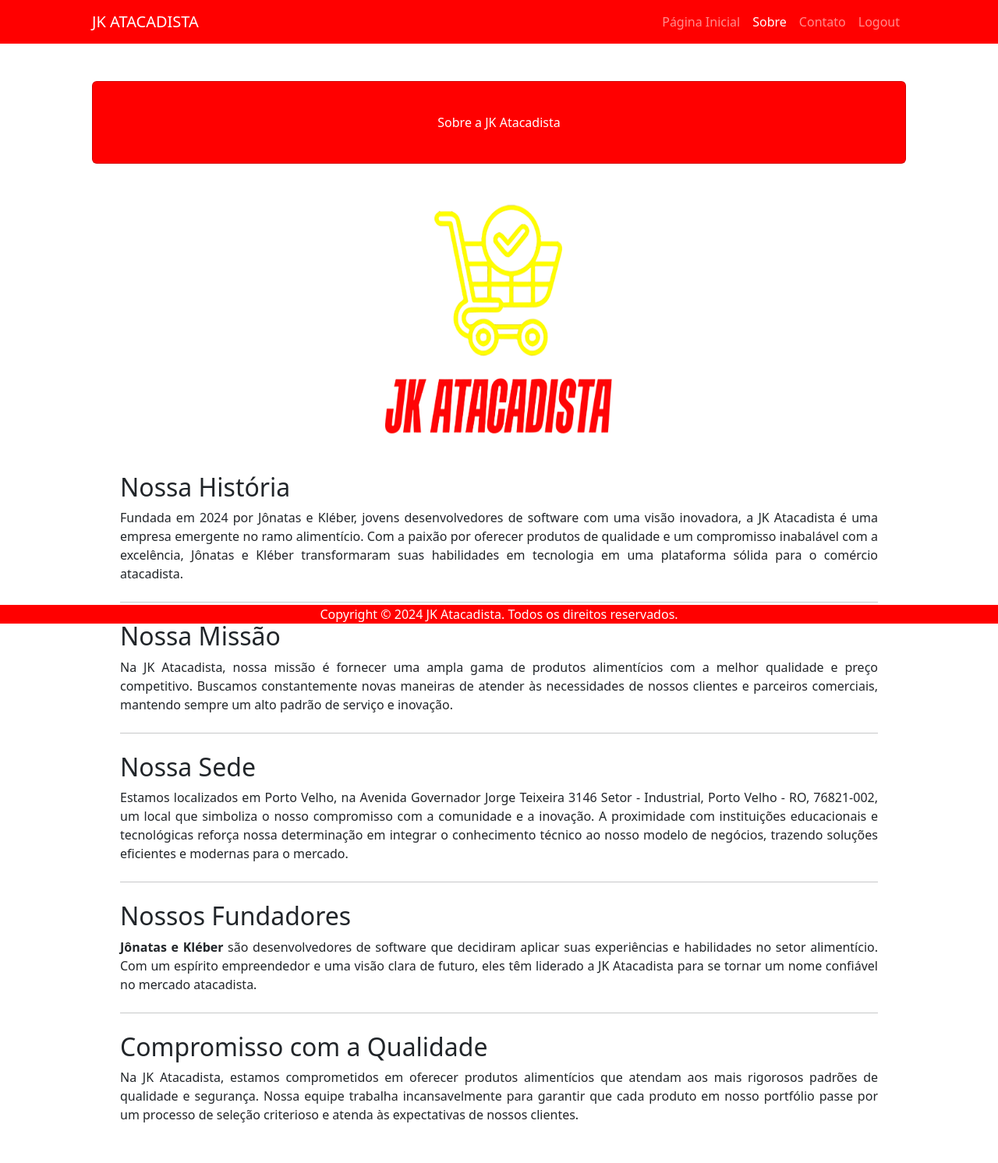
After one commit to jon4t4s/jk_atacadista, a Django app: page /sobre/ in a window 1280 px wide. The commit adds this page. Shown: the whole page at 78% size. Run offline with Django 5.2, Linux system fonts and the light colour scheme; a user stored in the database is signed in.

Commit message:
Desde a madrugada - 150924

```diff
--- a/usuarios/templates/usuarios/alterar.html
+++ b/usuarios/templates/usuarios/alterar.html
@@ -3,6 +3,12 @@
 {% block aba %}Alterar Notas{% endblock %}
 
 {% block titulo %}Alterar Notas{% endblock %}
+
+{% if error_message %}
+    <div class="alert alert-danger alert-dismissible fade show" role="alert">
+        {{ error_message }}
+    </div>
+{% endif %}
 
 {% block conteudo %}
 <h3>Alteração de Notas Registradas</h3>
--- a/usuarios/templates/usuarios/base.html
+++ b/usuarios/templates/usuarios/base.html
@@ -11,25 +11,25 @@
 </head>
 
 <body>
-
+    {% block navbar %}
     <!-- Responsive navbar-->
     <nav class="navbar navbar-expand-lg navbar-dark" style="background-color:  #ff0000;">
         <div class="container px-5">
-            <a class="navbar-brand" href="{% url 'home' %}">Diário de Notas</a>
+            <a class="navbar-brand" href="{% url 'home' %}">JK ATACADISTA</a>
             <button class="navbar-toggler" type="button" data-bs-toggle="collapse"
                 data-bs-target="#navbarSupportedContent" aria-controls="navbarSupportedContent" aria-expanded="false"
                 aria-label="Toggle navigation"><span class="navbar-toggler-icon"></span></button>
             <div class="collapse navbar-collapse" id="navbarSupportedContent">
                 <ul class="navbar-nav ms-auto mb-2 mb-lg-0">
-                    <li class="nav-item"><a class="nav-link active" aria-current="page" href="{% url 'home' %}">Página
-                            Inicial</a></li>
-                    <li class="nav-item"><a class="nav-link" href="#!">Sobre</a></li>
-                    <li class="nav-item"><a class="nav-link" href="#!">Contato</a></li>
+                    <li class="nav-item"><a class="nav-link" aria-current="page" href="{% url 'home' %}">Página Inicial</a></li>
+                    <li class="nav-item"><a class="nav-link" href="{% url 'sobre' %}">Sobre</a></li>
+                    <li class="nav-item"><a class="nav-link" href="{% url 'contato' %}">Contato</a></li>
                     <li class="nav-item"><a class="nav-link" href="{% url 'logout' %}">Logout</a></li>
                 </ul>
             </div>
         </div>
     </nav>
+    {% endblock %}
     <!-- Page Content-->
     <div class="container px-4 px-lg-5">
 
@@ -82,7 +82,7 @@
     <!-- Footer-->
     <footer class="fixed-bottom" style="background-color: #ff0000;">
         <div class="container px-4 px-lg-5">
-            <p class="m-0 text-center text-white">Copyright &copy; Diário de Notas 2024</p>
+            <p class="m-0 text-center text-white">Copyright &copy; 2024 JK Atacadista. Todos os direitos reservados.</p>
         </div>
     </footer>
     <!-- Bootstrap core JS-->
--- a/usuarios/templates/usuarios/editar.html
+++ b/usuarios/templates/usuarios/editar.html
@@ -3,6 +3,12 @@
 {% block aba %}Editar Notas{% endblock %}
 
 {% block titulo %}Editar Notas{% endblock %}
+
+{% if error_message %}
+    <div class="alert alert-danger alert-dismissible fade show" role="alert">
+        {{ error_message }}
+    </div>
+{% endif %}
 
 {% block conteudo %}
 <h3>Edição da nota selecionada</h3>
--- a/usuarios/templates/usuarios/excluir.html
+++ b/usuarios/templates/usuarios/excluir.html
@@ -3,6 +3,12 @@
 {% block aba %}Excluir Notas{% endblock %}
 
 {% block titulo %}Excluir Notas{% endblock %}
+
+{% if error_message %}
+    <div class="alert alert-danger alert-dismissible fade show" role="alert">
+        {{ error_message }}
+    </div>
+{% endif %}
 
 {% block conteudo %}
 <h3>Exclusão da Nota Selecionada</h3>
--- a/usuarios/templates/usuarios/lancar.html
+++ b/usuarios/templates/usuarios/lancar.html
@@ -3,6 +3,12 @@
 {% block aba %}Lançar Notas{% endblock %}
 
 {% block titulo %}Lançar Notas{% endblock %}
+
+{% if error_message %}
+    <div class="alert alert-danger alert-dismissible fade show" role="alert">
+        {{ error_message }}
+    </div>
+{% endif %}
 
 {% block conteudo %}
 <h3>Cadastro de Notas</h3>
--- /dev/null
+++ b/usuarios/templates/usuarios/sobre.html
@@ -0,0 +1,97 @@
+{% extends 'usuarios/base.html' %}
+
+{% load static %}
+
+{% block aba %}Sobre{% endblock %}
+{% block navbar %}
+    <!-- Responsive navbar-->
+    <nav class="navbar navbar-expand-lg navbar-dark" style="background-color:  #ff0000;">
+        <div class="container px-5">
+            <a class="navbar-brand" href="{% url 'home' %}">JK ATACADISTA</a>
+            <button class="navbar-toggler" type="button" data-bs-toggle="collapse"
+                data-bs-target="#navbarSupportedContent" aria-controls="navbarSupportedContent" aria-expanded="false"
+                aria-label="Toggle navigation"><span class="navbar-toggler-icon"></span></button>
+            <div class="collapse navbar-collapse" id="navbarSupportedContent">
+                <ul class="navbar-nav ms-auto mb-2 mb-lg-0">
+                    <li class="nav-item"><a class="nav-link" aria-current="page" href="{% url 'home' %}">Página Inicial</a></li>
+                    <li class="nav-item"><a class="nav-link active" href="{% url 'sobre' %}">Sobre</a></li>
+                    <li class="nav-item"><a class="nav-link" href="{% url 'contato' %}">Contato</a></li>
+                    <li class="nav-item"><a class="nav-link" href="{% url 'logout' %}">Logout</a></li>
+                </ul>
+            </div>
+        </div>
+    </nav>
+{% endblock %}
+
+{% if error_message %}
+    <div class="alert alert-danger alert-dismissible fade show" role="alert">
+        {{ error_message }}
+    </div>
+{% endif %}
+
+{% block titulo %}Sobre a JK Atacadista{% endblock %}
+
+{% block conteudo %}
+
+<style>
+    .image-container img:hover {
+        transition: transform 0.3s ease-in-out;
+        transform: translateY(-10px) scale(1.1); /* Efeito de pular e aumentar na imagem */
+    }
+    .text-justify {
+        text-align: justify;
+    }
+
+    .spaced-bottom {
+        margin-bottom: 50px;
+    }
+</style>
+
+<div class="hero-section">
+    <div class="container">
+        <div class="hero-text ">
+            <h1><div class="mx-auto text-center image-container"><a href="{% url 'home' %}"><img src="{% static 'img/jk_logo.png' %}" alt="Logo" height="300" width="300"></a></div></h1>
+            <!-- About Section -->
+            <div class="container">
+                <div class="container mt-5">
+                    <div id="sobre">
+                        <h2 class="section-title">Nossa História</h2>
+                        <p class="text-justify">Fundada em 2024 por Jônatas e Kléber, jovens desenvolvedores de software com uma visão inovadora,
+                            a JK Atacadista é uma empresa emergente no ramo alimentício. Com a paixão por oferecer produtos
+                            de qualidade e um compromisso inabalável com a excelência, Jônatas e Kléber transformaram suas
+                            habilidades em tecnologia em uma plataforma sólida para o comércio atacadista.</p>
+                        <hr class="my-4">
+
+                        <h2 class="section-title">Nossa Missão</h2>
+                        <p class="text-justify">Na JK Atacadista, nossa missão é fornecer uma ampla gama de produtos alimentícios com a melhor
+                            qualidade e preço competitivo. Buscamos constantemente novas maneiras de atender às necessidades
+                            de nossos clientes e parceiros comerciais, mantendo sempre um alto padrão de serviço e inovação.
+                        </p>
+
+                        <hr class="my-4">
+                        <h2 class="section-title">Nossa Sede</h2>
+                        <p class="text-justify">Estamos localizados em Porto Velho, na Avenida Governador Jorge Teixeira 3146 Setor - Industrial,
+                            Porto Velho - RO, 76821-002, um local que simboliza o nosso compromisso com a comunidade e a
+                            inovação. A proximidade com instituições educacionais e tecnológicas reforça nossa determinação
+                            em integrar o conhecimento técnico ao nosso modelo de negócios, trazendo soluções eficientes e
+                            modernas para o mercado.</p>
+
+                        <hr class="my-4">
+                        <h2 class="section-title">Nossos Fundadores</h2>
+                        <p class="text-justify"><strong>Jônatas e Kléber</strong> são desenvolvedores de software que decidiram aplicar suas
+                            experiências e habilidades no setor alimentício. Com um espírito empreendedor e uma visão clara
+                            de futuro, eles têm liderado a JK Atacadista para se tornar um nome confiável no mercado
+                            atacadista.</p>
+                        <hr class="my-4">
+                        <h2 class="section-title">Compromisso com a Qualidade</h2>
+                        <p class="text-justify spaced-bottom">Na JK Atacadista, estamos comprometidos em oferecer produtos alimentícios que atendam aos mais
+                            rigorosos padrões de qualidade e segurança. Nossa equipe trabalha incansavelmente para garantir
+                            que cada produto em nosso portfólio passe por um processo de seleção criterioso e atenda às
+                            expectativas de nossos clientes.</p>
+                    </div>
+                </div>
+            </div>
+        </div>
+    </div>
+</div>
+{% endblock %}
--- a/usuarios/templates/usuarios/visualizar.html
+++ b/usuarios/templates/usuarios/visualizar.html
@@ -3,6 +3,12 @@
 {% block aba %}Visualizar Notas{% endblock %}
 
 {% block titulo %}Visualizar Notas{% endblock %}
+
+{% if error_message %}
+    <div class="alert alert-danger alert-dismissible fade show" role="alert">
+        {{ error_message }}
+    </div>
+{% endif %}
 
 {% block conteudo %}
 <h3>Visualização de notas registradas</h3>
--- a/usuarios/urls.py
+++ b/usuarios/urls.py
@@ -8,9 +8,11 @@ urlpatterns = [
     path('lancar/', views.lancar, name = 'lancar'),
     path('alterar/', views.alterar, name = 'alterar'),
     path('visualizar/', views.visualizar, name = 'visualizar'),
+    path('contato/', views.contato, name = 'contato'),
     path('logout/', views.logout, name = 'logout'),
     path('excluir_verificacao/<int:pk>', views.excluir_verificacao, name = 'excluir_verificacao'),
     path('excluir/<int:pk>', views.excluir, name = 'excluir'),
     path('editar_verificacao/<int:pk>', views.editar_verificacao, name = 'editar_verificacao'),
     path('editar/<int:pk>', views.editar, name = 'editar'),
+    path('sobre/', views.sobre, name = 'sobre'),
 ]
--- a/usuarios/views.py
+++ b/usuarios/views.py
@@ -1,4 +1,5 @@
 from django.shortcuts import render
+from django.contrib import messages
 from django.http.response import HttpResponse, HttpResponseRedirect
 from django.contrib.auth.models import User
 from django.contrib.auth import authenticate
@@ -19,11 +20,12 @@ def login(request):
             login_django(request, user)
             return render(request, 'usuarios/home.html')
         else:
-            return HttpResponse('E-mail ou senha inválidos!')
+            return render(request, 'usuarios/login.html', {'error_message': 'E-mail ou senha inválidos!'})
 
 def cadastro(request):
     if request.method == "GET":
         return render(request, 'usuarios/cadastro.html')
+
     else:
         username = request.POST.get('email')
         email = request.POST.get('email')
@@ -33,25 +35,25 @@ def cadastro(request):
         user = User.objects.filter(username=username).first()
 
         if user:
-            return HttpResponse("Usuário já existente!")
+            return render(request, 'usuarios/login.html', {'error_message': 'Usuário já existente!'})
         else:
             user = User.objects.create_user(username=username, email=email, password=password, first_name=first_name)
             user.save()
-
+            messages.success(request, 'Cadastro realizado com sucesso!')
             return render(request, 'usuarios/login.html')
 
 def home(request):
     if request.user.is_authenticated:
         return render(request, 'usuarios/home.html')
     else:
-        return HttpResponse("Faça o login para acessar!")
+        return render(request, 'usuarios/login.html', {'error_message': 'Você não acessou sua conta ainda!'})
 
 def lancar(request):
     if request.method == "GET":
         if request.user.is_authenticated:
             return render(request, 'usuarios/lancar.html')
         else:
-            return HttpResponse("Faça o login para acessar!")
+            return render(request, 'usuarios/login.html', {'error_message': 'Você não acessou sua conta ainda!'})
     else:
         nota = Nota()
         nota.nome_aluno = request.user.first_name
@@ -64,7 +66,7 @@ def lancar(request):
         nota_verificada = Nota.objects.filter(disciplina=nota.disciplina).first()
 
         if nota_verificada:
-            return HttpResponse("Disciplina já possui notas cadastradas!")
+            return render({'error_message': 'Disciplina já possui notas cadastradas!'})
         else:
             nota.save()
             return render(request, 'usuarios/home.html')
@@ -76,7 +78,7 @@ def alterar(request):
             dicionario_notas = {'lista_notas': lista_notas}
             return render(request, 'usuarios/alterar.html', dicionario_notas)
         else:
-            return HttpResponse("Faça o login para acessar!")
+            return render(request, 'usuarios/login.html', {'error_message': 'Você não acessou sua conta ainda!'})
 
 def excluir_verificacao(request, pk):
     if request.method == "GET":
@@ -85,7 +87,7 @@ def excluir_verificacao(request, pk):
             dicionario_notas = {'lista_notas': lista_notas}
             return render(request, 'usuarios/excluir.html', dicionario_notas)
         else:
-            return HttpResponse("Faça o login para acessar!")
+            return render(request, 'usuarios/login.html', {'error_message': 'Você não acessou sua conta ainda!'})
 
 def editar_verificacao(request, pk):
     if request.method == "GET":
@@ -94,7 +96,7 @@ def editar_verificacao(request, pk):
             dicionario_notas = {'lista_notas': lista_notas}
             return render(request, 'usuarios/editar.html', dicionario_notas)
         else:
-            return HttpResponse("Faça o login para acessar!")
+            return render(request, 'usuarios/login.html', {'error_message': 'Você não acessou sua conta ainda!'})
 
 def excluir(request, pk):
     if request.method == "GET":
@@ -103,7 +105,7 @@ def excluir(request, pk):
             disciplina_selecionada.delete()
             return HttpResponseRedirect(reverse('alterar'))
         else:
-            return HttpResponse("Faça o login para acessar!")
+            return render(request, 'usuarios/login.html', {'error_message': 'Você não acessou sua conta ainda!'})
 
 def editar(request, pk):
     if request.method == "POST":
@@ -124,7 +126,7 @@ def editar(request, pk):
             )
             return HttpResponseRedirect(reverse("alterar"))
         else:
-            return HttpResponse("Faça o login para acessar!")
+            return render(request, 'usuarios/login.html', {'error_message': 'Você não acessou sua conta ainda!'})
 
 def visualizar(request):
     if request.method == "GET":
@@ -133,7 +135,7 @@ def visualizar(request):
             dicionario_notas = {'lista_notas': lista_notas}
             return render(request, 'usuarios/visualizar.html', dicionario_notas)
         else:
-            return HttpResponse("Faça o login para acessar!")
+            return render(request, 'usuarios/login.html', {'error_message': 'Você não acessou sua conta ainda!'})
     else:
         disciplina = request.POST.get('disciplina')
         if disciplina == "Todas as disciplinas":
@@ -150,4 +152,26 @@ def logout(request):
         logout_django(request)
         return render(request, 'usuarios/login.html')
     else:
-        return HttpResponse("Você não acessou sua conta ainda!")
+        return render(request, 'usuarios/login.html', {'error_message': 'Você não acessou sua conta ainda!'})
+
+
+def sobre(request):
+    if request.user.is_authenticated:
+        return render(request, 'usuarios/sobre.html')
+    else:
+        return render(request, 'usuarios/login.html', {'error_message': 'Você não acessou sua conta ainda!'})
+
+def contato(request):
+    if request.method == "GET":
+        return render(request, 'usuarios/contato.html')
+    else:
+        if request.user.is_authenticated:
+            nome = request.POST.get('nome', '')
+            email = request.POST.get('email', '')
+            mensagem = request.POST.get('mensagem', '')
+            mensagem = "Nome: " + (nome or '') + " | Email: " + (email or '') + " | Mensagem: " + (mensagem or '')
+            messages.success(request, 'Formulário Enviado')
+            return render(request, 'usuarios/contato.html')
+
+        else:
+            return render(request, 'usuarios/login.html', {'error_message': 'Você não acessou sua conta ainda!'})
```
Also changed, not shown: jk_atacadista/settings.py (+24 -11 lines), usuarios/templates/usuarios/base_login.html (added, +52 -0 lines), usuarios/templates/usuarios/cadastro.html (+29 -58 lines), usuarios/templates/usuarios/contato.html (added, +92 -0 lines), usuarios/templates/usuarios/home.html (+26 -0 lines), usuarios/templates/usuarios/login.html (+36 -63 lines), db.sqlite3, usuarios/models.py (line endings or trailing spaces).
